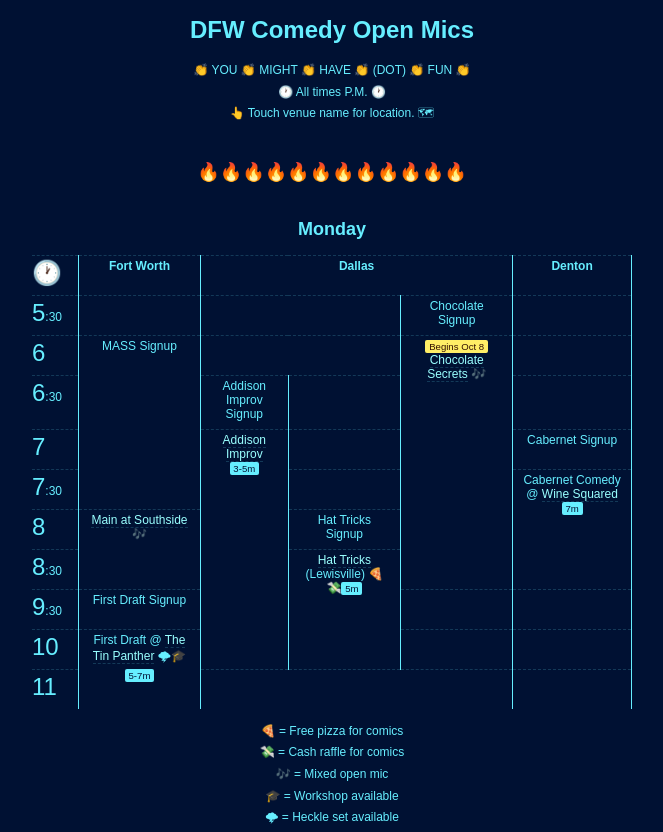
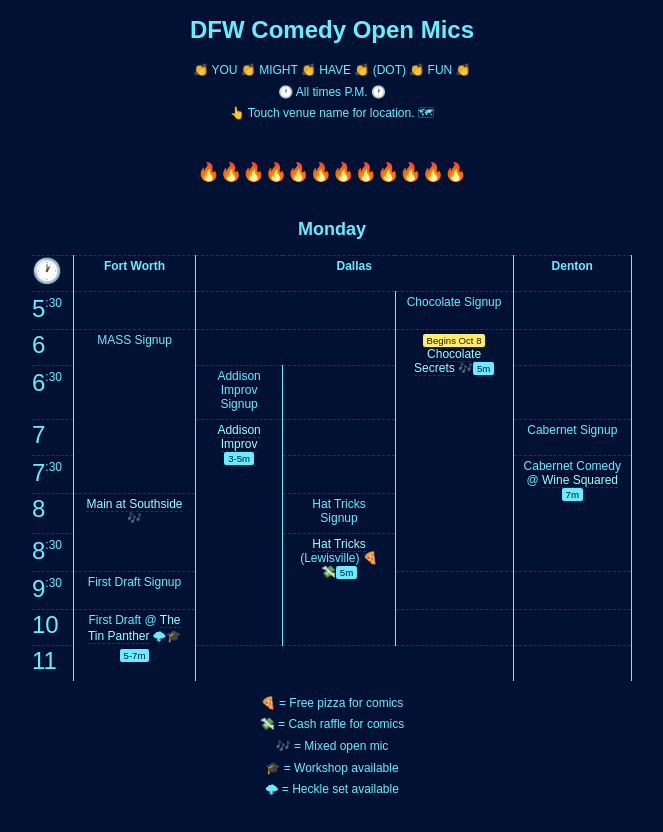
Before and after one commit to davmillar/comedy-houston, a plain HTML site: page index.html in a window 1280 px wide. Shown: the top 832 px of the page, without its empty margins (308-971 px from the left). Drawn offline with Linux system fonts and the light colour scheme.

Commit message:
style tweaks and added light for chocolate secrets

```diff
--- a/index.html
+++ b/index.html
@@ -42,7 +42,7 @@
                 <td>6</td>
                 <td rowspan="4">MASS Signup</td>
                 <td colspan="2"></td>
-                <td rowspan="6"><span class="info">Begins Oct 8</span> <a href="geo:32.817180,-96.802180">Chocolate Secrets</a> 🎶</td>
+                <td rowspan="6"><span class="info">Begins Oct 8</span> <a href="geo:32.817180,-96.802180">Chocolate Secrets</a> 🎶<span class="light">5m</span></td>
                 <td></td>
             </tr>
             <tr>
--- a/stuff.css
+++ b/stuff.css
@@ -32,13 +32,17 @@ th:first-child {
   white-space: nowrap;
   font-size: 2em;
   padding-left: 0;
-  width: 1.5em;
+  width: 1.3em;
   text-align: left;
+  line-height: 1;
 }
 
 td:first-child em {
     font-size: .5em;
     font-style: normal;
+    vertical-align: text-top;
+    position: relative;
+    top: 0.15em;
 }
 
 a {
```
